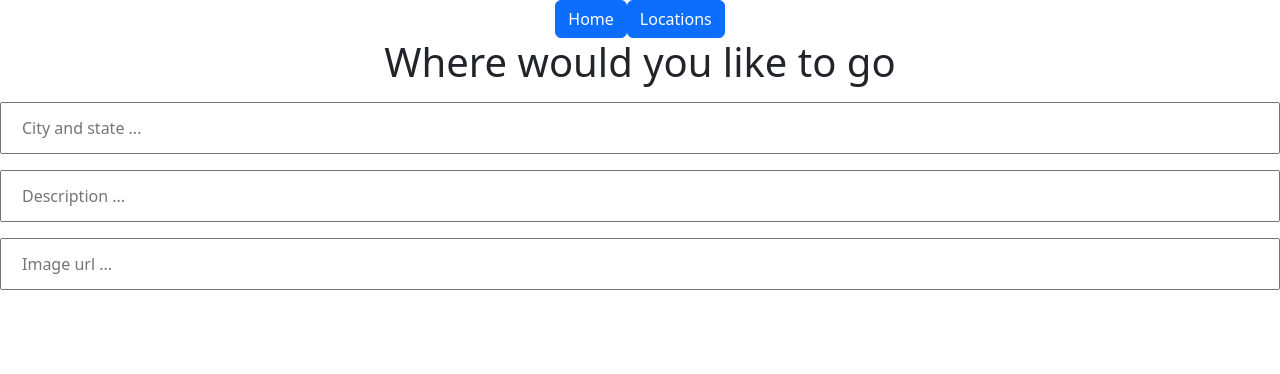
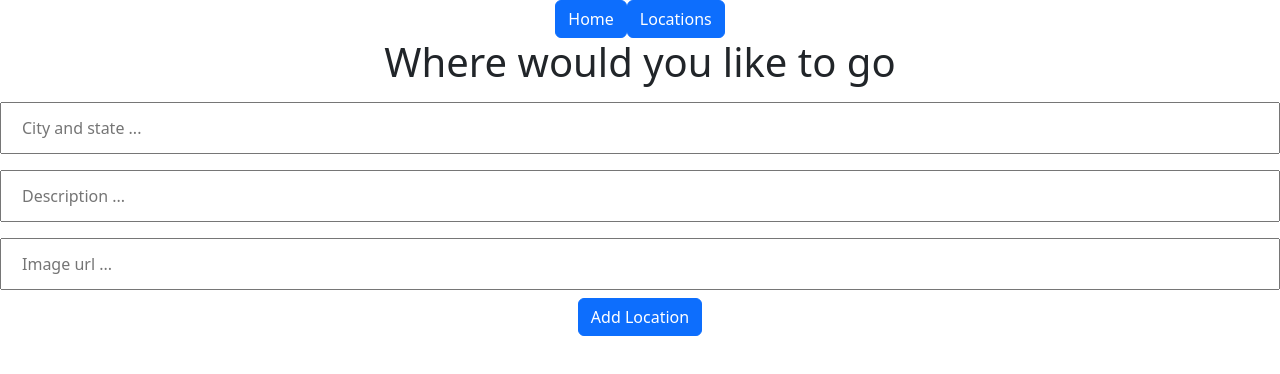
Before and after one commit to joshtho/proect-phase-3-frontend, a React (Create React App) app: page /locations/add in a window 1280 px wide. Shown: the top 374 px of the page. Built offline with nearby package versions, Linux system fonts and the light colour scheme; no server answers.

Commit message:
add useNavigate to AddLocation and make new data persist to database

```diff
--- a/src/components/locations/AddLocation.jsx
+++ b/src/components/locations/AddLocation.jsx
@@ -1,6 +1,9 @@
 import React, { useState } from 'react'
+import Button from 'react-bootstrap/Button';
+import {useNavigate} from 'react-router-dom'
 
 function AddLocation({onNewLocation}) {
+    const navigate = useNavigate()
   const [locationData, setLocationData] = useState({
     name: "",
     description: "",
@@ -15,11 +18,16 @@ function AddLocation({onNewLocation}) {
       headers: {
         "Content-Type": "application/json",
       },
-      body: JSON.stringify({locationData}),
+      body: JSON.stringify(locationData),
     })
       .then((r) => r.json())
-      .then((newLocation) => onNewLocation(newLocation));
-  }
+      .then(newLocation => {
+          onNewLocation(newLocation)
+          navigate('/locations')
+        }
+        )
+}
+
     return (
         <div>
             <h1>Where would you like to go</h1>
@@ -43,6 +51,7 @@ function AddLocation({onNewLocation}) {
             value={locationData.image}
             onChange={(e) => setLocationData({...locationData, image: e.target.value})}
             />
+            <Button onClick={handleSubmit}>Add Location</Button>
             </form>
 
 
```
Also changed, not shown: src/App.js (+8 -2 lines).
